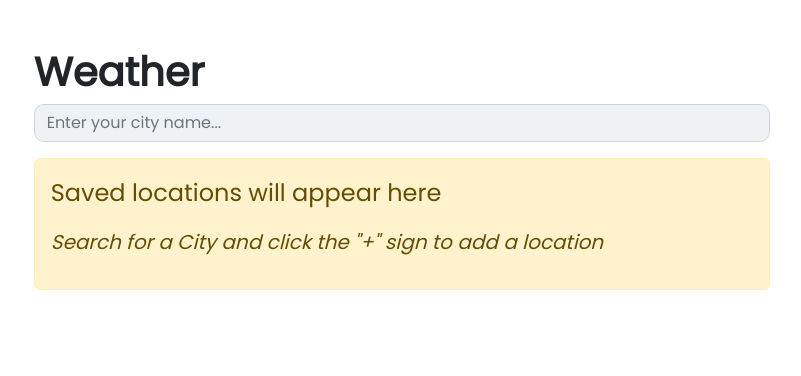
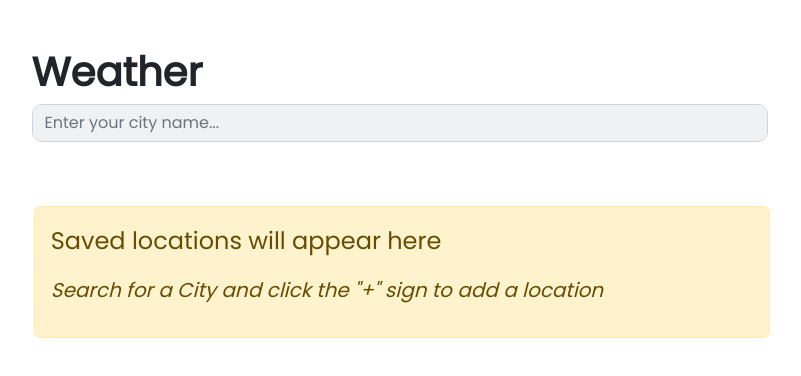
Before and after one commit to Nestor162/U3-D10-Weekly-Homework-Weather-App, a React (Create React App) app: page / in a window 1280 px wide. Shown: the top 376 px of the page, without its empty margins (238-1039 px from the left). Built offline with nearby package versions, Linux system fonts and the light colour scheme.

Commit message:
Componentizzata lista preferiti

```diff
--- /dev/null
+++ b/src/components/FavoriteList.jsx
@@ -0,0 +1,28 @@
+import { Alert, Col } from "react-bootstrap";
+import { useSelector } from "react-redux";
+
+const FavoriteList = () => {
+  const userFavorites = useSelector(state => state.favorites);
+  console.log(userFavorites);
+
+  return (
+    <Col xs={9} md={7} className="mx-auto mt-5">
+      {userFavorites.length > 0 ? (
+        <>
+          {userFavorites.map(el => {
+            return <div>{el.name}</div>;
+          })}
+        </>
+      ) : (
+        <Alert variant="warning">
+          <p className="fs-4"> Saved locations will appear here</p>
+          <p className="fs-5">
+            <em> Search for a City and click the "+" sign to add a location</em>
+          </p>
+        </Alert>
+      )}
+    </Col>
+  );
+};
+
+export default FavoriteList;
--- a/src/components/Home.jsx
+++ b/src/components/Home.jsx
@@ -1,7 +1,17 @@
+import { useSelector } from "react-redux";
 import SearchInput from "./SearchInput";
+import FavoriteList from "./FavoriteList";
 
 const Home = () => {
-  return <SearchInput />;
+  const userFavorites = useSelector(state => state.favorites);
+  console.log(userFavorites);
+
+  return (
+    <>
+      <SearchInput />;
+      <FavoriteList />
+    </>
+  );
 };
 
 export default Home;
--- a/src/components/SearchInput.jsx
+++ b/src/components/SearchInput.jsx
@@ -1,7 +1,7 @@
-import { Alert, Col, Form } from "react-bootstrap";
+import { Col, Form } from "react-bootstrap";
 import "../App.css";
 import { useEffect, useState } from "react";
-import { useDispatch, useSelector } from "react-redux";
+import { useDispatch } from "react-redux";
 import { useNavigate } from "react-router-dom";
 
 const SearchInput = () => {
@@ -10,9 +10,6 @@ const SearchInput = () => {
 
   const [city, setCity] = useState("");
   const [geocoding, setGeocoding] = useState([]);
-
-  const userFavorites = useSelector(state => state.favorites);
-  console.log(userFavorites);
 
   const fetchCordinates = () => {
     fetch(`http://api.openweathermap.org/geo/1.0/direct?q=${city}&appid=c0ec525b97319fc8a90fcad3f3ee5991`)
@@ -41,7 +38,6 @@ const SearchInput = () => {
           console.log(city);
           dispatch({ type: "GET_CITY", payload: city });
           fetchCordinates();
-          // dispatch({ type: "GET_COORDINATES", payload: [geocoding[0].lat, geocoding[0].lon] });
         }}
       >
         <Form.Control
@@ -51,20 +47,6 @@ const SearchInput = () => {
           onChange={e => setCity(e.target.value)}
         />
       </Form>
-      {userFavorites.length > 0 ? (
-        <>
-          {userFavorites.map(el => {
-            return <div>{el.name}</div>;
-          })}
-        </>
-      ) : (
-        <Alert variant="warning">
-          <p className="fs-4"> Saved locations will appear here</p>
-          <p className="fs-5">
-            <em> Search for a City and click the "+" sign to add a location</em>
-          </p>
-        </Alert>
-      )}
     </Col>
   );
 };
```
